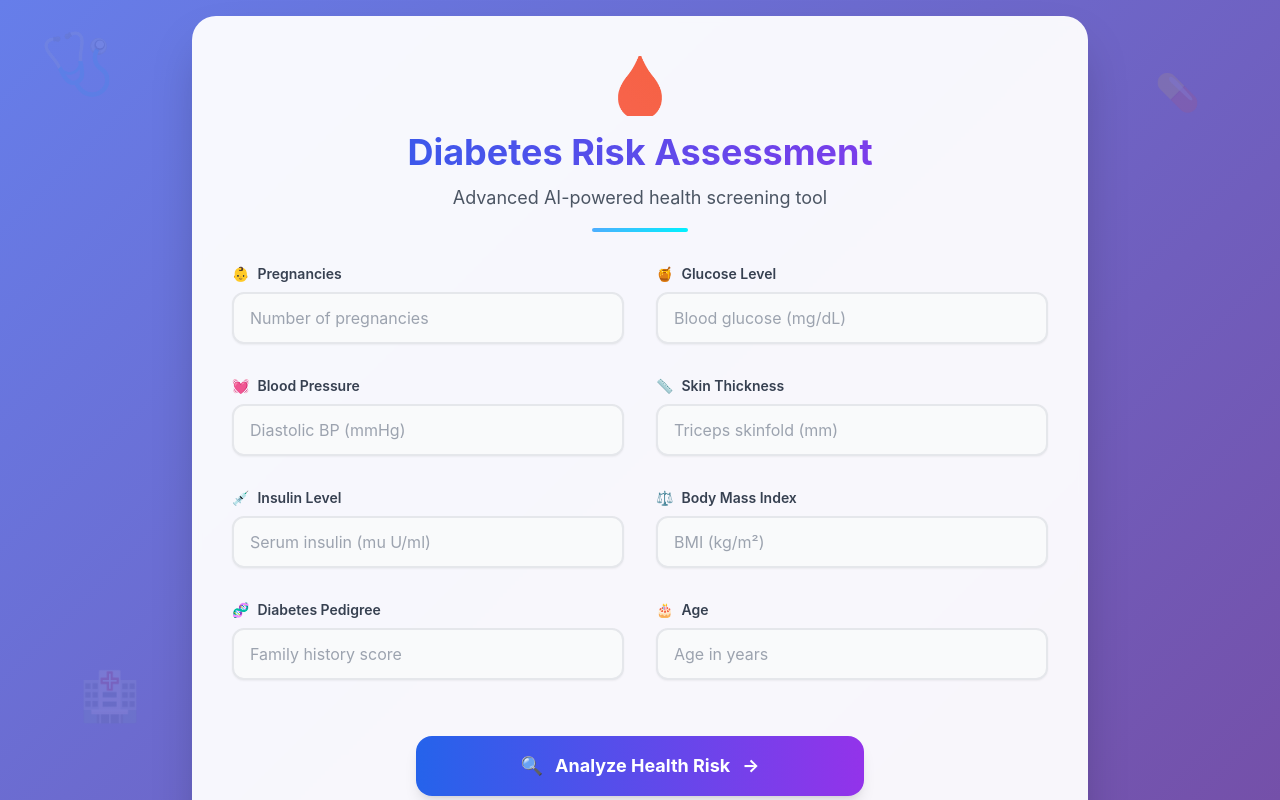
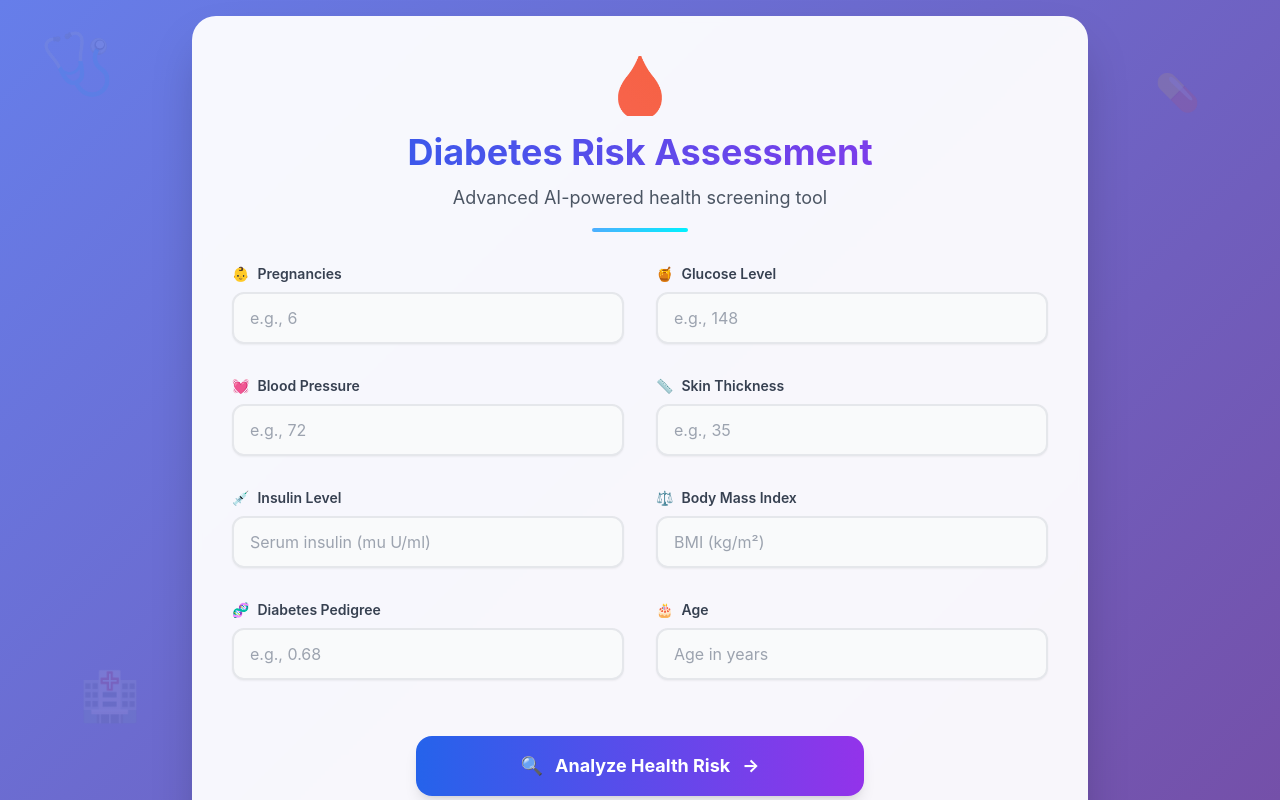
Before and after one commit to sutanu-pal/Diabetes_Prediction, a plain HTML site: page index.html in a window 1280 px wide. Shown: the top 800 px of the page. Drawn offline with nearby package versions, Linux system fonts and the light colour scheme; a web font is replaced by a local one.

Commit message:
Update frontend ui

```diff
--- a/index.html
+++ b/index.html
@@ -81,7 +81,7 @@
                 </label>
                 <input type="number" id="pregnancies" name="pregnancies" required
                        class="input-focus w-full px-4 py-3 bg-gray-50 border-2 border-gray-200 rounded-xl shadow-sm focus:outline-none focus:ring-2 focus:ring-blue-500 focus:border-transparent transition-all duration-300 hover:border-blue-300"
-                       placeholder="Number of pregnancies">
+                       placeholder="e.g., 6">
             </div>
 
             <div class="relative group">
@@ -91,7 +91,7 @@
                 </label>
                 <input type="number" id="glucose" name="glucose" required
                        class="input-focus w-full px-4 py-3 bg-gray-50 border-2 border-gray-200 rounded-xl shadow-sm focus:outline-none focus:ring-2 focus:ring-blue-500 focus:border-transparent transition-all duration-300 hover:border-blue-300"
-                       placeholder="Blood glucose (mg/dL)">
+                       placeholder="e.g., 148">
             </div>
 
             <div class="relative group">
@@ -101,7 +101,7 @@
                 </label>
                 <input type="number" id="blood_pressure" name="blood_pressure" required
                        class="input-focus w-full px-4 py-3 bg-gray-50 border-2 border-gray-200 rounded-xl shadow-sm focus:outline-none focus:ring-2 focus:ring-blue-500 focus:border-transparent transition-all duration-300 hover:border-blue-300"
-                       placeholder="Diastolic BP (mmHg)">
+                       placeholder="e.g., 72">
             </div>
 
             <div class="relative group">
@@ -111,7 +111,7 @@
                 </label>
                 <input type="number" id="skin_thickness" name="skin_thickness" required
                        class="input-focus w-full px-4 py-3 bg-gray-50 border-2 border-gray-200 rounded-xl shadow-sm focus:outline-none focus:ring-2 focus:ring-blue-500 focus:border-transparent transition-all duration-300 hover:border-blue-300"
-                       placeholder="Triceps skinfold (mm)">
+                       placeholder="e.g., 35">
             </div>
 
             <div class="relative group">
@@ -141,7 +141,7 @@
                 </label>
                 <input type="number" step="0.001" id="diabetes_pedigree_function" name="diabetes_pedigree_function" required
                        class="input-focus w-full px-4 py-3 bg-gray-50 border-2 border-gray-200 rounded-xl shadow-sm focus:outline-none focus:ring-2 focus:ring-blue-500 focus:border-transparent transition-all duration-300 hover:border-blue-300"
-                       placeholder="Family history score">
+                       placeholder="e.g., 0.68">
             </div>
 
             <div class="relative group">
```
